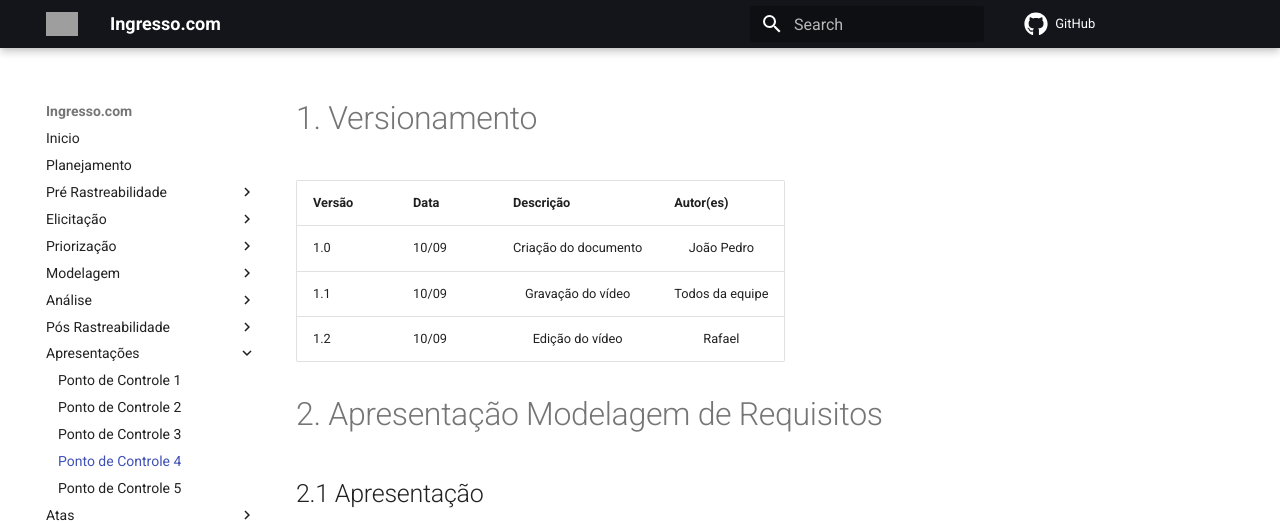
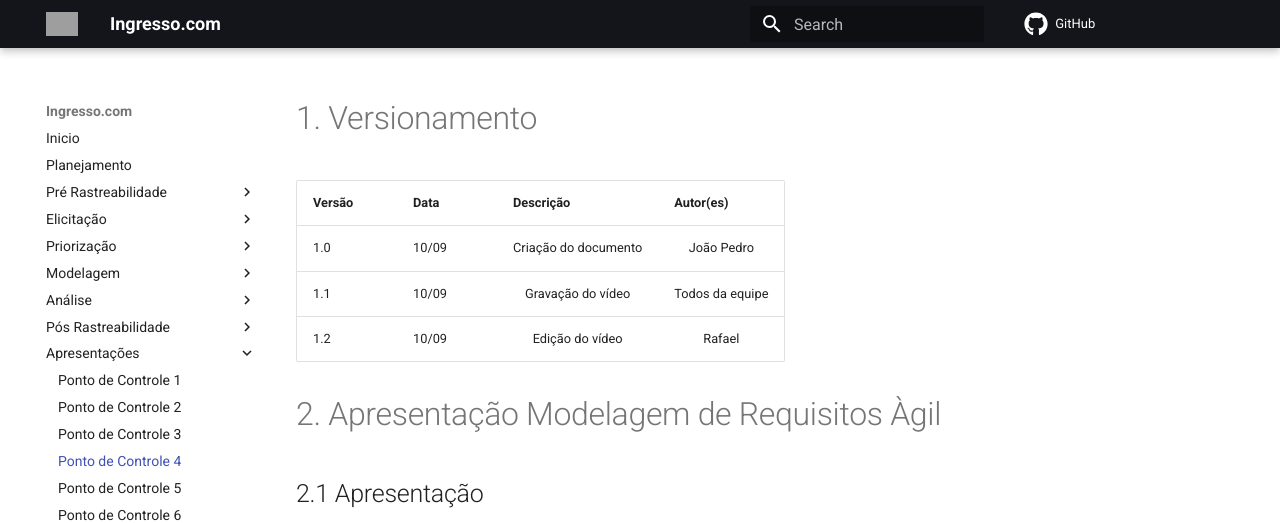
Before and after one commit to Requisitos-de-Software/2021.1-Ingresso.com, an MkDocs documentation site: the page built from docs/apresentacoes/p4.md, in a window 1280 px wide and 900 px high, cut to the strip 0-523 px from the top of the window. Built offline with MkDocs 1.6.1 and Material for MkDocs 9.7.7, drawn with Linux system fonts in a browser that asks for light colours; comment, search, counter and statistics services are not loaded; grey boxes are pictures that could not be loaded.

Commit message:
#104 Adicionando apresentação 6

```diff
--- a/docs/apresentacoes/p4.md
+++ b/docs/apresentacoes/p4.md
@@ -5,7 +5,7 @@
 |1.1|10/09|<center>Gravação do vídeo</center>|<center>Todos da equipe</center>|
 |1.2|10/09|<center>Edição do vídeo</center>|<center>Rafael</center>|
 
-# 2. Apresentação Modelagem de Requisitos
+# 2. Apresentação Modelagem de Requisitos Àgil
 
 ## 2.1 Apresentação
 <div align="center">
--- a/mkdocs.yml
+++ b/mkdocs.yml
@@ -64,6 +64,7 @@
     - Ponto de Controle 3: "apresentacoes/p3.md"
     - Ponto de Controle 4: "apresentacoes/p4.md"
     - Ponto de Controle 5: "apresentacoes/p5.md"
+    - Ponto de Controle 6: "apresentacoes/p6.md"
   - Atas:
     - 27/07/2021: "atas/ata27_07.md"
     - 05/08/2021: "atas/ata05_08.md"
```
Also changed, not shown: docs/apresentacoes/p3.md (+1 -1 lines), docs/apresentacoes/p5.md (+1 -1 lines), docs/apresentacoes/p6.md (added, +23 -0 lines).
